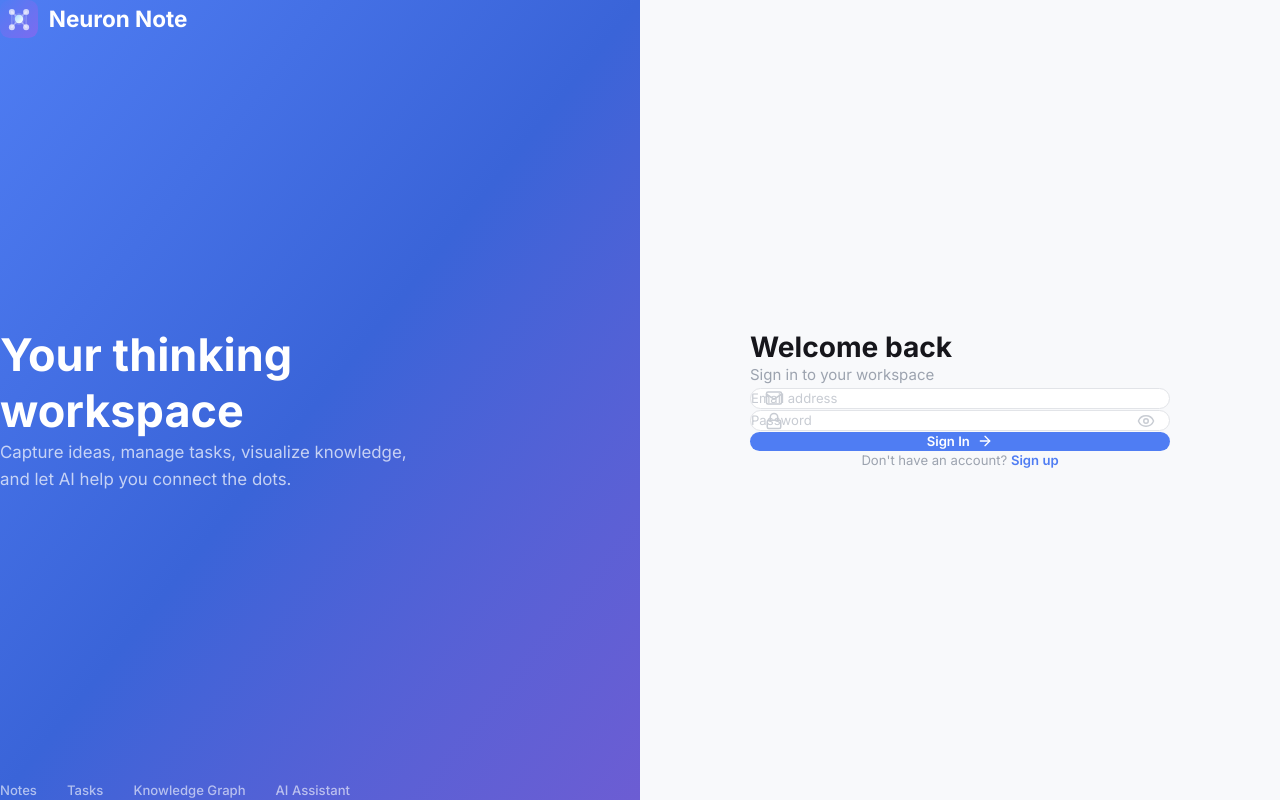
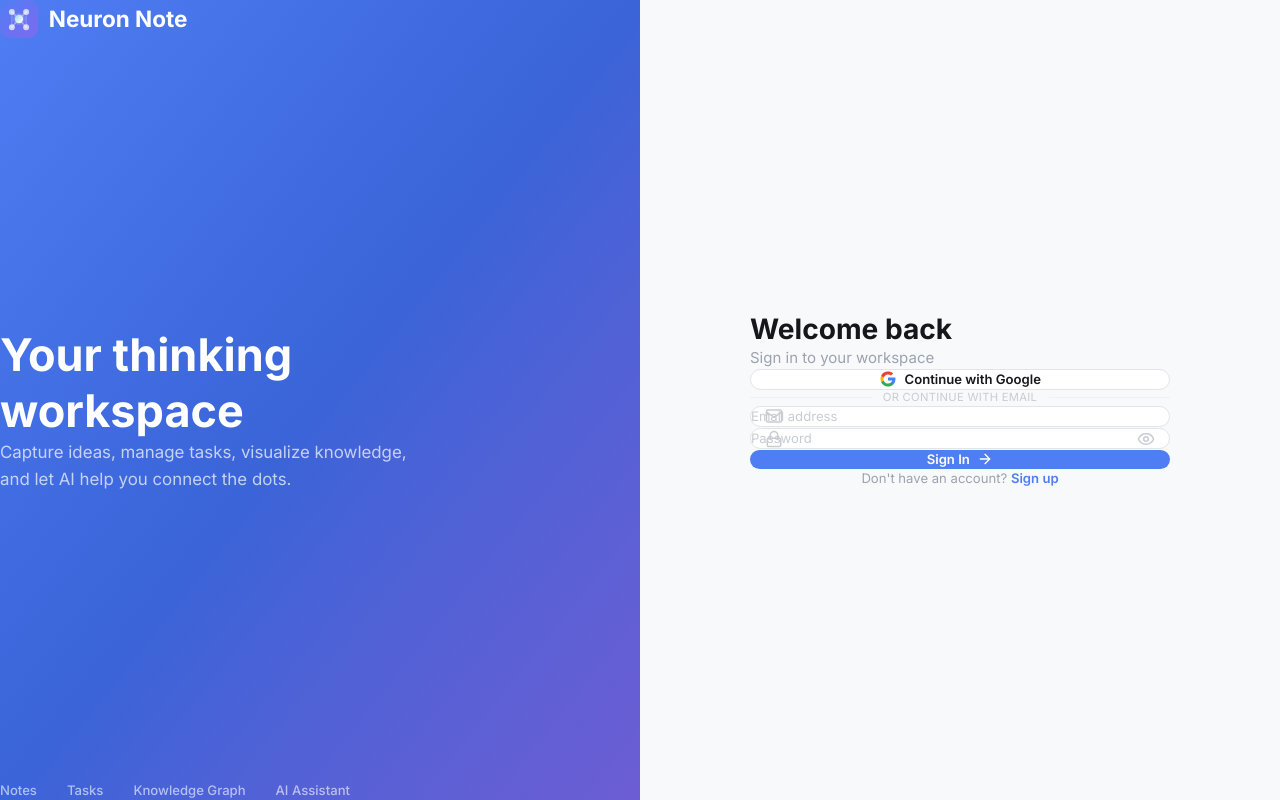
Before and after one commit to samisback2024/Neuron-Note, a React (Vite) app: page /auth in a window 1280 px wide. Built offline with nearby package versions, Linux system fonts and the light colour scheme; no server answers.

Commit message:
Add Google auth one-tap and OAuth fallback flow

```diff
--- a/src/env.d.ts
+++ b/src/env.d.ts
@@ -1,3 +1,38 @@
 /// <reference types="vite/client" />
 
 declare const __BUILD_DATE__: string;
+
+interface ImportMetaEnv {
+  readonly VITE_SUPABASE_URL: string;
+  readonly VITE_SUPABASE_ANON_KEY: string;
+  readonly VITE_GOOGLE_CLIENT_ID?: string;
+}
+
+interface ImportMeta {
+  readonly env: ImportMetaEnv;
+}
+
+interface GoogleCredentialResponse {
+  credential: string;
+  select_by: string;
+}
+
+interface GoogleAccountsId {
+  initialize: (config: {
+    client_id: string;
+    callback: (response: GoogleCredentialResponse) => void;
+    auto_select?: boolean;
+    cancel_on_tap_outside?: boolean;
+    context?: "signin" | "signup" | "use";
+  }) => void;
+  prompt: () => void;
+  cancel: () => void;
+}
+
+interface Window {
+  google?: {
+    accounts: {
+      id: GoogleAccountsId;
+    };
+  };
+}
--- a/src/lib/config.ts
+++ b/src/lib/config.ts
@@ -1,2 +1,3 @@
 export const supabaseUrl = import.meta.env.VITE_SUPABASE_URL || "";
 export const supabaseAnonKey = import.meta.env.VITE_SUPABASE_ANON_KEY || "";
+export const googleClientId = import.meta.env.VITE_GOOGLE_CLIENT_ID || "";
--- a/src/lib/store.ts
+++ b/src/lib/store.ts
@@ -97,6 +97,10 @@ interface AppState {
     email: string,
     password: string,
   ) => Promise<{ error: string | null }>;
+  signInWithGoogleOneTap: (
+    idToken: string,
+  ) => Promise<{ error: string | null }>;
+  signInWithGoogleOAuth: () => Promise<{ error: string | null }>;
   signUp: (
     email: string,
     password: string,
@@ -226,6 +230,39 @@ export const useStore = create<AppState>((set, get) => ({
     return { error: error?.message ?? null };
   },
 
+  signInWithGoogleOneTap: async (idToken) => {
+    const { data, error } = await supabase.auth.signInWithIdToken({
+      provider: "google",
+      token: idToken,
+    });
+
+    if (!error && data.user) {
+      const metadata = data.user.user_metadata ?? {};
+      const fallbackName =
+        metadata.full_name ||
+        metadata.name ||
+        data.user.email?.split("@")[0] ||
+        "Neuron User";
+
+      await supabase.from("profiles").upsert({
+        id: data.user.id,
+        name: fallbackName,
+        email: data.user.email ?? "",
+        avatar_url: metadata.avatar_url || metadata.picture || null,
+        workspace: "Personal",
+      });
+    }
+
+    return { error: error?.message ?? null };
+  },
+
+  signInWithGoogleOAuth: async () => {
+    const { error } = await supabase.auth.signInWithOAuth({
+      provider: "google",
+    });
+    return { error: error?.message ?? null };
+  },
+
   signUp: async (email, password, name) => {
     const { data, error } = await supabase.auth.signUp({
       email,
@@ -256,7 +293,29 @@ export const useStore = create<AppState>((set, get) => ({
       .select("*")
       .eq("id", user.id)
       .single();
-    if (data) set({ profile: data as Profile });
+
+    if (data) {
+      set({ profile: data as Profile });
+      return;
+    }
+
+    const metadata = user.user_metadata ?? {};
+    const fallbackName =
+      metadata.full_name ||
+      metadata.name ||
+      user.email?.split("@")[0] ||
+      "Neuron User";
+
+    const newProfile: Profile = {
+      id: user.id,
+      name: fallbackName,
+      email: user.email ?? "",
+      avatar_url: metadata.avatar_url || metadata.picture || null,
+      workspace: "Personal",
+    };
+
+    await supabase.from("profiles").upsert(newProfile);
+    set({ profile: newProfile });
   },
 
   updateProfile: async (updates) => {
--- a/src/pages/AuthPage.tsx
+++ b/src/pages/AuthPage.tsx
@@ -1,18 +1,70 @@
-import { useState } from "react";
+import { useEffect, useRef, useState } from "react";
 import { Navigate } from "react-router-dom";
 import { motion } from "motion/react";
 import { Mail, Lock, User, ArrowRight, Eye, EyeOff } from "lucide-react";
 import { useStore } from "../lib/store";
+import { googleClientId } from "../lib/config";
 import toast from "react-hot-toast";
 
 export function AuthPage() {
-  const { session, signIn, signUp } = useStore();
+  const {
+    session,
+    signIn,
+    signUp,
+    signInWithGoogleOneTap,
+    signInWithGoogleOAuth,
+  } = useStore();
   const [isSignUp, setIsSignUp] = useState(false);
   const [email, setEmail] = useState("");
   const [password, setPassword] = useState("");
   const [name, setName] = useState("");
   const [loading, setLoading] = useState(false);
+  const [googleLoading, setGoogleLoading] = useState(false);
   const [showPassword, setShowPassword] = useState(false);
+  const oneTapInitializedRef = useRef(false);
+
+  useEffect(() => {
+    if (!googleClientId || session || oneTapInitializedRef.current) return;
+
+    const initializeOneTap = () => {
+      if (!window.google?.accounts?.id || oneTapInitializedRef.current) return;
+
+      window.google.accounts.id.initialize({
+        client_id: googleClientId,
+        auto_select: true,
+        cancel_on_tap_outside: false,
+        context: "signin",
+        callback: async (response) => {
+          setGoogleLoading(true);
+          const { error } = await signInWithGoogleOneTap(response.credential);
+          if (error) toast.error(error);
+          setGoogleLoading(false);
+        },
+      });
+
+      window.google.accounts.id.prompt();
+      oneTapInitializedRef.current = true;
+    };
+
+    const existingScript = document.getElementById("google-identity-services");
+    if (existingScript) {
+      initializeOneTap();
+      return () => window.google?.accounts?.id.cancel();
+    }
+
+    const script = document.createElement("script");
+    script.id = "google-identity-services";
+    script.src = "https://accounts.google.com/gsi/client";
+    script.async = true;
+    script.defer = true;
+    script.onload = initializeOneTap;
+    document.head.appendChild(script);
+
+    return () => {
+      script.onload = null;
+      window.google?.accounts?.id.cancel();
+    };
+  }, [session, signInWithGoogleOneTap]);
 
   if (session) return <Navigate to="/" replace />;
 
@@ -35,6 +87,22 @@ export function AuthPage() {
     }
 
     setLoading(false);
+  };
+
+  const handleGoogleSignIn = async () => {
+    setGoogleLoading(true);
+
+    if (googleClientId && window.google?.accounts?.id) {
+      window.google.accounts.id.prompt();
+      // One Tap callback controls loading completion.
+      return;
+    }
+
+    const { error } = await signInWithGoogleOAuth();
+    if (error) {
+      toast.error(error);
+      setGoogleLoading(false);
+    }
   };
 
   return (
@@ -88,6 +156,56 @@ export function AuthPage() {
               ? "Start building your second brain"
               : "Sign in to your workspace"}
           </p>
+
+          <button
+            type="button"
+            onClick={handleGoogleSignIn}
+            disabled={googleLoading}
+            className="w-full py-3.5 rounded-xl border border-surface-300 dark:border-surface-700 bg-white dark:bg-surface-800 text-surface-900 dark:text-white font-semibold text-sm transition-colors hover:bg-surface-50 dark:hover:bg-surface-700 flex items-center justify-center gap-2 disabled:opacity-50 disabled:cursor-not-allowed"
+          >
+            {googleLoading ? (
+              <div className="w-5 h-5 border-2 border-surface-500 border-t-transparent rounded-full animate-spin" />
+            ) : (
+              <>
+                <svg
+                  viewBox="0 0 24 24"
+                  aria-hidden="true"
+                  className="w-[18px] h-[18px]"
+                >
+                  <path
+                    d="M21.805 10.023H12v3.955h5.6c-.242 1.272-.967 2.35-2.058 3.073v2.548h3.322c1.944-1.79 3.061-4.426 3.061-7.599 0-.66-.059-1.294-.12-1.977Z"
+                    fill="#4285F4"
+                  />
+                  <path
+                    d="M12 22c2.767 0 5.086-.914 6.781-2.401l-3.322-2.548c-.924.624-2.106.993-3.459.993-2.66 0-4.914-1.79-5.72-4.2H2.86v2.628A9.996 9.996 0 0 0 12 22Z"
+                    fill="#34A853"
+                  />
+                  <path
+                    d="M6.28 13.844A5.994 5.994 0 0 1 5.96 12c0-.64.115-1.264.32-1.844V7.528H2.86A9.996 9.996 0 0 0 2 12c0 1.612.386 3.138 1.06 4.472l3.22-2.628Z"
+                    fill="#FBBC05"
+                  />
+                  <path
+                    d="M12 5.956c1.507 0 2.86.518 3.925 1.534l2.943-2.943C17.08 2.886 14.76 2 12 2A9.996 9.996 0 0 0 2.86 7.528l3.42 2.628c.806-2.41 3.06-4.2 5.72-4.2Z"
+                    fill="#EA4335"
+                  />
+                </svg>
+                Continue with Google
+              </>
+            )}
+          </button>
+
+          {!googleClientId && (
+            <p className="mt-2 text-xs text-surface-500">
+              One Tap is not configured, but Google sign-in will still work via
+              redirect.
+            </p>
+          )}
+
+          <div className="my-6 flex items-center gap-3 text-xs uppercase tracking-wide text-surface-400">
+            <div className="h-px flex-1 bg-surface-200 dark:bg-surface-700" />
+            <span>Or continue with email</span>
+            <div className="h-px flex-1 bg-surface-200 dark:bg-surface-700" />
+          </div>
 
           <form onSubmit={handleSubmit} className="space-y-4">
             {isSignUp && (
```
Also changed, not shown: 1 other file (tests, documents, lock files or other folders).
